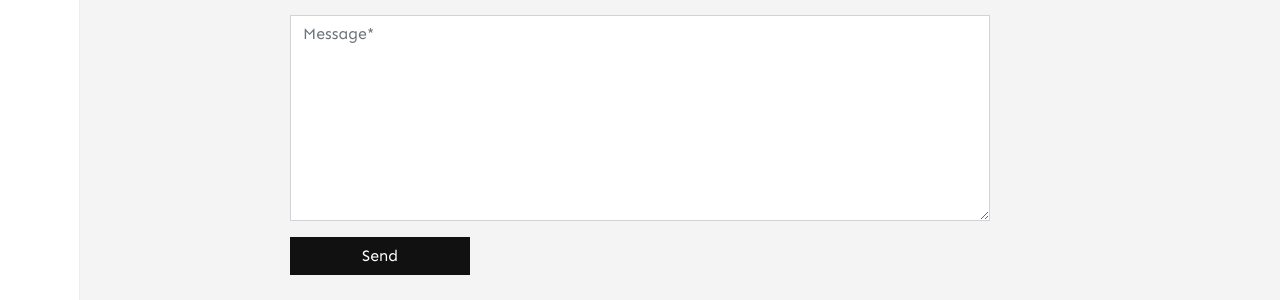
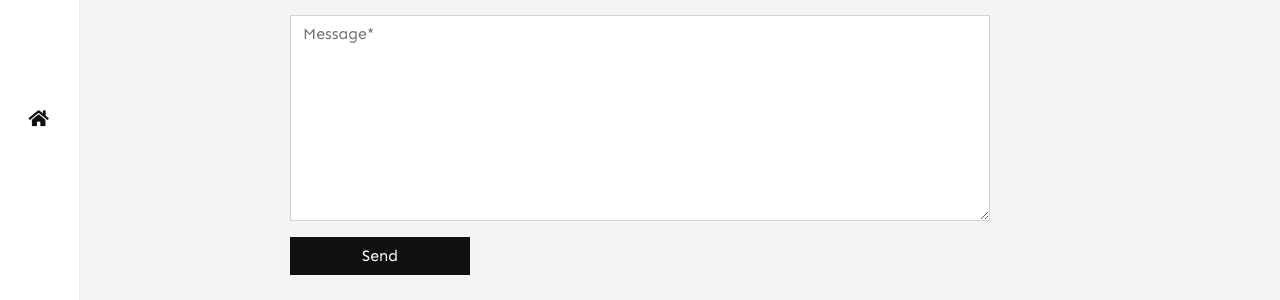
Before and after one commit to SenthilNayagan/senthilnayagan.github.io, a Jekyll site: the page built from _pages/contact.md, in a window 1280 px wide. Shown: the part 315-615 px from the top of the page. Built offline with Jekyll 4.4.1, drawn with Linux system fonts in a browser that asks for light colours; nearby versions of some CDN libraries; comment, search, counter and statistics services are not loaded.

Commit message:
Added Home icon in the side menu

```diff
--- /dev/null
+++ b/_includes/home-icon.html
@@ -0,0 +1,8 @@
+<div class="share">
+    <ul>
+        <li class="ml-1 mr-1">
+            <a href="{{ site.baseurl }}/" ><i class="fas fa-home"></i></a>
+        </li>
+    </ul>
+    <p style="color: white;">Share</p> <!-- It's a code smell to be fixed later -->
+</div>
--- a/_layouts/default.html
+++ b/_layouts/default.html
@@ -68,7 +68,7 @@
         <img src="{{ site.baseurl }}/{{ site.logo }}" alt="{{ site.name }}">
     </a>
 
-    <!-- Site Tag -->
+    <!-- Site Tag or Title -->
     {% if page.url == '/' %}
         <p class="sitetag">
             {{ site.description }}
--- a/_pages/contact.md
+++ b/_pages/contact.md
@@ -4,6 +4,9 @@ title: Contact
 permalink: /contact
 comments: false
 ---
+
+<!-- Home Icon -->
+{% include home-icon.html %}
 
 <form action="{{ site.contact-me }}" method="POST">
     <p class="mb-4">Please feel free to send your message to me. I will respond as soon as I can.</p>
--- a/assets/css/theme.scss
+++ b/assets/css/theme.scss
@@ -534,7 +534,7 @@ img, img:hover {
 
 //share
 .share {
-    position: fixed;left:15px;bottom:40%;z-index: 1026;
+    position: fixed; left: 15px; bottom: 40%; z-index: 1026;
     text-align: center;
     ul {
         list-style: none;
```
Also changed, not shown: _includes/share.html (+4 -6 lines), _pages/about.md (+3 -0 lines).
